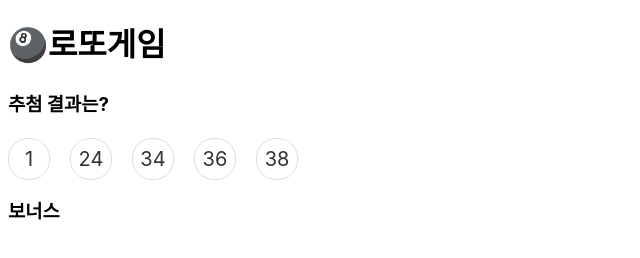
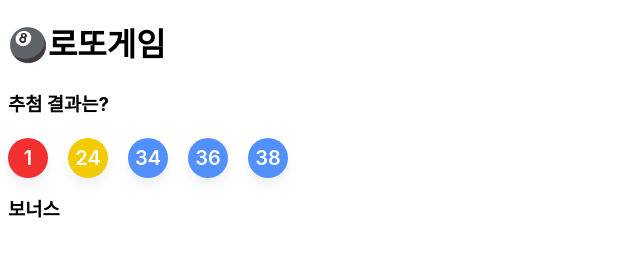
Before and after one commit to kimkyeonghye/zerocho_js, a website: page lotto/index.html in a window 1280 px wide. Shown: the whole page, without its empty margins (0-640 px from the left). Drawn offline with Linux system fonts and the light colour scheme; a web font is replaced by a local one.

Commit message:
Feat: 로또추첨기 - 공 색칠

```diff
--- a/lotto/index.html
+++ b/lotto/index.html
@@ -24,15 +24,31 @@
             }
             .ball {
                 display: inline-block;
-                border: 1px solid #ddd;
                 border-radius: 20px;
                 width: 40px;
                 height: 40px;
                 line-height: 40px;
                 font-size: 20px;
+                font-weight: 600;
                 text-align: center;
                 margin-right: 20px;
-                color: #333;
+                color: #fff;
+                box-shadow: 0 8px 10px rgb(105 119 155 / 10%);
+            }
+            .red {
+                background-color: #f23030;
+            }
+            .orange {
+                background-color: #f28705;
+            }
+            .yellow {
+                background-color: #f2cb05;
+            }
+            .blue {
+                background-color: #5290ff;
+            }
+            .green {
+                background-color: #267365;
             }
         </style>
     </head>
--- a/lotto/script.js
+++ b/lotto/script.js
@@ -1,11 +1,12 @@
 const $result = document.querySelector('#result');
 const $bonus = document.querySelector('#bonus');
 
-// 45개의 빈 배열을 만든 후, 그 안에 undefined로 45개를 가득 채운 다음 index에 1 더하기
+// 1 ~ 45 까지 들어있는 배열 만듦
 const candidate = Array(45)
     .fill()
     .map((element, index) => index + 1);
 
+// 랜덤으로 공 뽑기
 const shuffle = [];
 while (candidate.length > 0) {
     const random = Math.floor(Math.random() * candidate.length);
@@ -14,13 +15,31 @@ while (candidate.length > 0) {
     shuffle.push(value);
 }
 
+// 공 색칠
+const paintingBalls = (number, $tag) => {
+    if (number < 10) {
+        $tag.classList.add('red');
+    } else if (number < 20) {
+        $tag.classList.add('orange');
+    } else if (number < 30) {
+        $tag.classList.add('yellow');
+    } else if (number < 40) {
+        $tag.classList.add('blue');
+    } else {
+        $tag.classList.add('green');
+    }
+};
+
+// 공 정렬
 const winBalls = shuffle.slice(0, 6).sort((a, b) => a - b);
 const bonus = shuffle[6];
 console.log(winBalls, bonus);
 
+// 초 마다 공 나타내기
 const showBalls = (number, $target) => {
     const $ball = document.createElement('div');
     $ball.className = 'ball';
+    paintingBalls(number, $ball);
     $ball.textContent = number;
     $target.appendChild($ball);
 };
```
